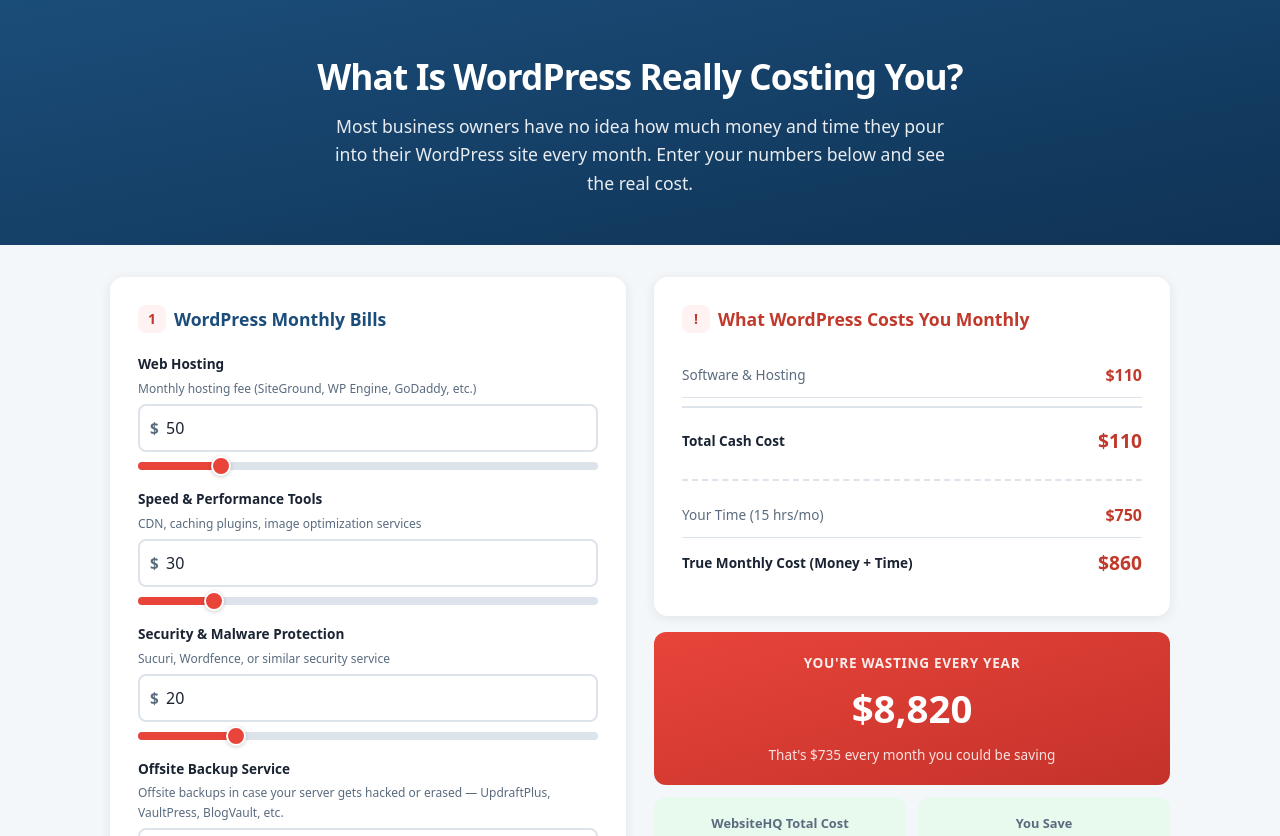
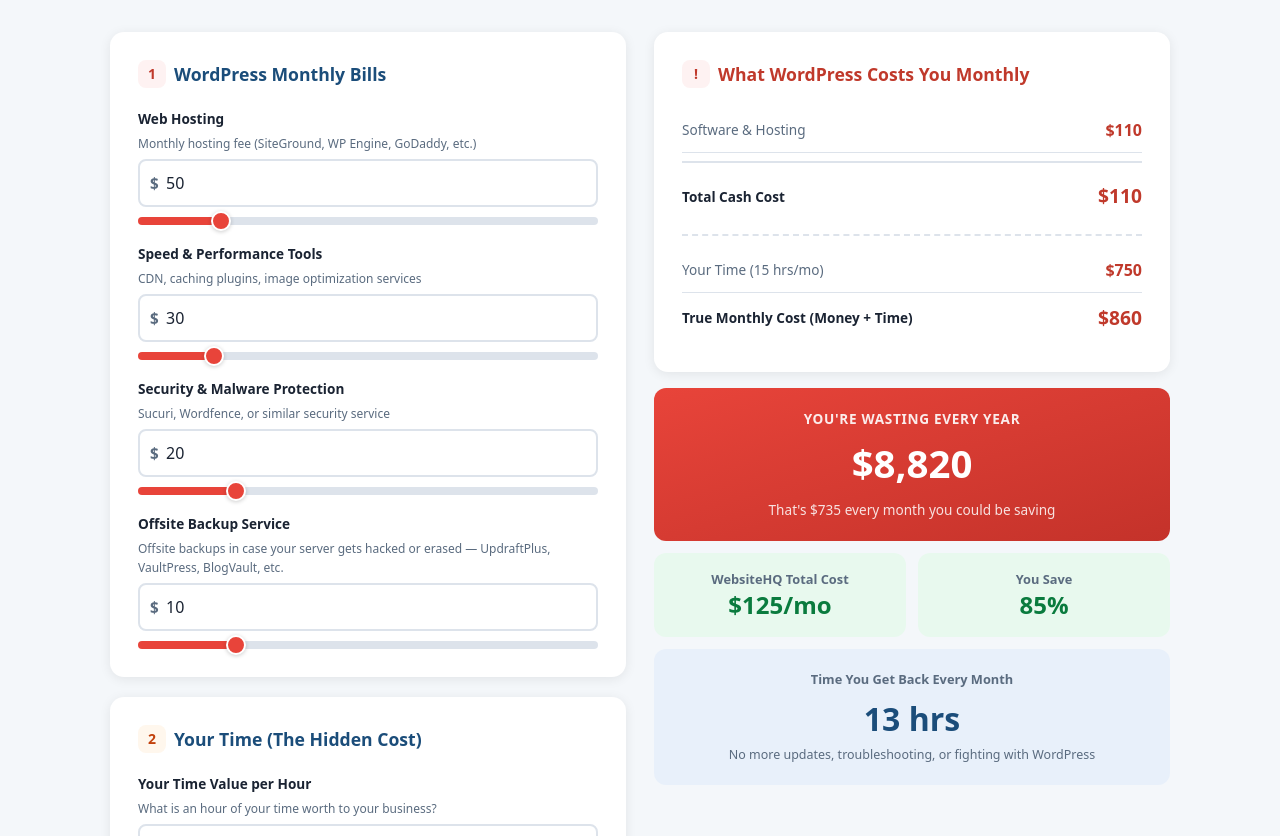
Before and after one commit to Sumner-Digital/websitehq-calc, a Next.js app: page / in a window 1280 px wide. Shown: the top 836 px of the page. Built offline with nearby package versions, Linux system fonts and the light colour scheme.

Commit message:
remove header

```diff
--- a/src/components/ROICalculator.tsx
+++ b/src/components/ROICalculator.tsx
@@ -291,7 +291,7 @@ export default function ROICalculator() {
     <div className="min-h-screen bg-surface">
       {/* ─── Warning Modal ─── */}
       {showWarning && (
-        <div className="fixed inset-0 z-50 flex items-center justify-center p-4">
+        <div className="fixed inset-0 z-50 flex items-start justify-center pt-8 p-4">
           {/* Backdrop */}
           <div className="absolute inset-0 bg-black/60" />
 
@@ -413,18 +413,6 @@ export default function ROICalculator() {
           </div>
         </div>
       )}
-
-      {/* ─── Hero Banner ─── */}
-      <div className="bg-gradient-to-br from-primary to-primary-dark py-12 px-6 text-center">
-        <h1 className="text-[2.2rem] max-md:text-[1.6rem] font-bold text-white tracking-tight mb-2">
-          What Is WordPress Really Costing You?
-        </h1>
-        <p className="text-[1.1rem] text-white/90 max-w-[640px] mx-auto">
-          Most business owners have no idea how much money and time they pour
-          into their WordPress site every month. Enter your numbers below and see
-          the real cost.
-        </p>
-      </div>
 
       {/* ─── Main Content ─── */}
       <div className="max-w-[1100px] mx-auto px-5 py-8 pb-[60px] max-md:px-3.5 max-md:py-5 max-md:pb-10">
```
